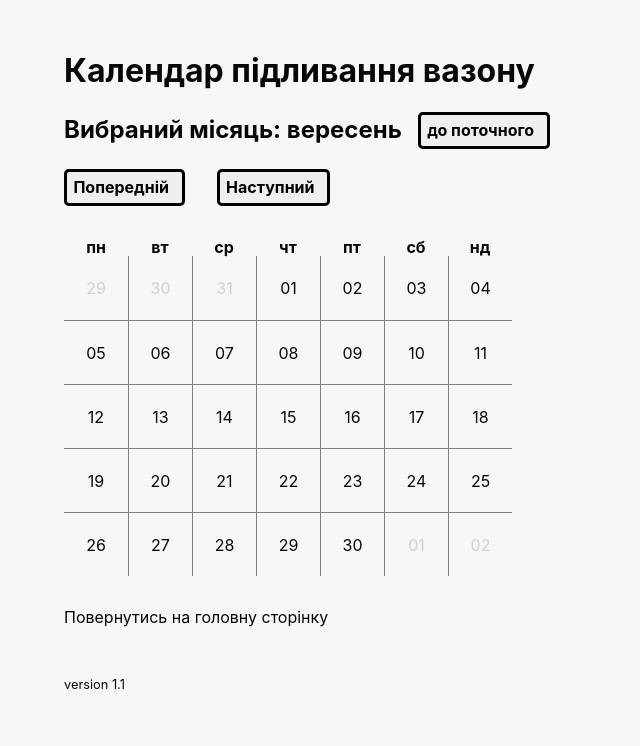
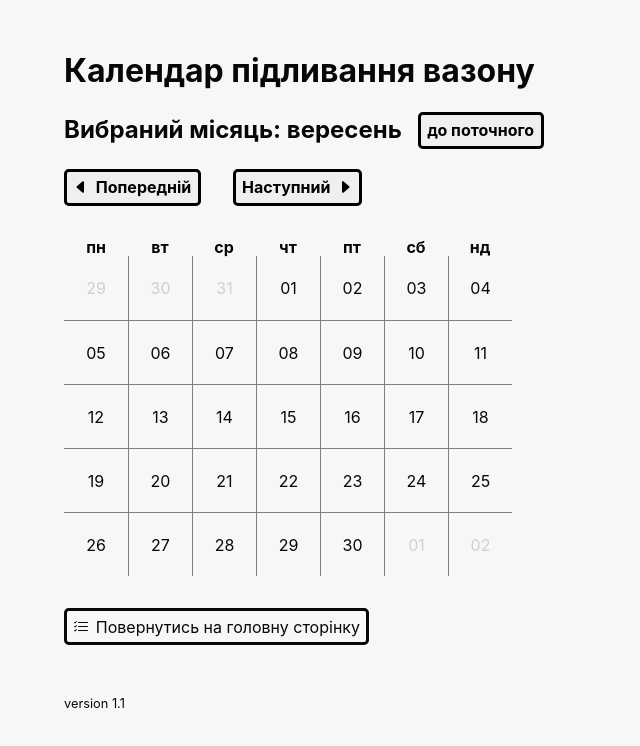
Before and after one commit to glaring-brush/watering_plant, a Next.js app: page /calendar in a window 1280 px wide. Shown: the top 746 px of the page, without its empty margins (0-640 px from the left). Built offline with nearby package versions, Linux system fonts and the light colour scheme.

Commit message:
More icons)

```diff
--- /dev/null
+++ b/components/icons/CaretLeftFill.jsx
@@ -0,0 +1,24 @@
+// The MIT License (MIT)
+
+// Copyright (c) 2019-2021 The Bootstrap Authors
+
+// Permission is hereby granted, free of charge, to any person obtaining a copy of this software and associated documentation files (the "Software"), to deal in the Software without restriction, including without limitation the rights to use, copy, modify, merge, publish, distribute, sublicense, and/or sell copies of the Software, and to permit persons to whom the Software is furnished to do so, subject to the following conditions:
+
+// The above copyright notice and this permission notice shall be included in all copies or substantial portions of the Software.
+
+// THE SOFTWARE IS PROVIDED "AS IS", WITHOUT WARRANTY OF ANY KIND, EXPRESS OR IMPLIED, INCLUDING BUT NOT LIMITED TO THE WARRANTIES OF MERCHANTABILITY, FITNESS FOR A PARTICULAR PURPOSE AND NONINFRINGEMENT. IN NO EVENT SHALL THE AUTHORS OR COPYRIGHT HOLDERS BE LIABLE FOR ANY CLAIM, DAMAGES OR OTHER LIABILITY, WHETHER IN AN ACTION OF CONTRACT, TORT OR OTHERWISE, ARISING FROM, OUT OF OR IN CONNECTION WITH THE SOFTWARE OR THE USE OR OTHER DEALINGS IN THE SOFTWARE.
+
+export default function CaretLeftFill({ width = 24, height = 24, fill = 'currentColor' }) {
+  return (
+    <svg
+      width={width}
+      height={height}
+      viewBox="0 0 16 16"
+      preserveAspectRatio="none"
+      fill={fill}
+      xmlns="http://www.w3.org/2000/svg"
+    >
+      <path d="m3.86 8.753 5.482 4.796c.646.566 1.658.106 1.658-.753V3.204a1 1 0 0 0-1.659-.753l-5.48 4.796a1 1 0 0 0 0 1.506z" />
+    </svg>
+  );
+}
--- /dev/null
+++ b/components/icons/CaretRightFill.jsx
@@ -0,0 +1,24 @@
+// The MIT License (MIT)
+
+// Copyright (c) 2019-2021 The Bootstrap Authors
+
+// Permission is hereby granted, free of charge, to any person obtaining a copy of this software and associated documentation files (the "Software"), to deal in the Software without restriction, including without limitation the rights to use, copy, modify, merge, publish, distribute, sublicense, and/or sell copies of the Software, and to permit persons to whom the Software is furnished to do so, subject to the following conditions:
+
+// The above copyright notice and this permission notice shall be included in all copies or substantial portions of the Software.
+
+// THE SOFTWARE IS PROVIDED "AS IS", WITHOUT WARRANTY OF ANY KIND, EXPRESS OR IMPLIED, INCLUDING BUT NOT LIMITED TO THE WARRANTIES OF MERCHANTABILITY, FITNESS FOR A PARTICULAR PURPOSE AND NONINFRINGEMENT. IN NO EVENT SHALL THE AUTHORS OR COPYRIGHT HOLDERS BE LIABLE FOR ANY CLAIM, DAMAGES OR OTHER LIABILITY, WHETHER IN AN ACTION OF CONTRACT, TORT OR OTHERWISE, ARISING FROM, OUT OF OR IN CONNECTION WITH THE SOFTWARE OR THE USE OR OTHER DEALINGS IN THE SOFTWARE.
+
+export default function CaretRightFill({ width = 24, height = 24, fill = 'currentColor' }) {
+  return (
+    <svg
+      width={width}
+      height={height}
+      viewBox="0 0 16 16"
+      preserveAspectRatio="none"
+      fill={fill}
+      xmlns="http://www.w3.org/2000/svg"
+    >
+      <path d="m12.14 8.753-5.482 4.796c-.646.566-1.658.106-1.658-.753V3.204a1 1 0 0 1 1.659-.753l5.48 4.796a1 1 0 0 1 0 1.506z" />
+    </svg>
+  );
+}
--- /dev/null
+++ b/components/icons/ListChecked.jsx
@@ -0,0 +1,27 @@
+// The MIT License (MIT)
+
+// Copyright (c) 2019-2021 The Bootstrap Authors
+
+// Permission is hereby granted, free of charge, to any person obtaining a copy of this software and associated documentation files (the "Software"), to deal in the Software without restriction, including without limitation the rights to use, copy, modify, merge, publish, distribute, sublicense, and/or sell copies of the Software, and to permit persons to whom the Software is furnished to do so, subject to the following conditions:
+
+// The above copyright notice and this permission notice shall be included in all copies or substantial portions of the Software.
+
+// THE SOFTWARE IS PROVIDED "AS IS", WITHOUT WARRANTY OF ANY KIND, EXPRESS OR IMPLIED, INCLUDING BUT NOT LIMITED TO THE WARRANTIES OF MERCHANTABILITY, FITNESS FOR A PARTICULAR PURPOSE AND NONINFRINGEMENT. IN NO EVENT SHALL THE AUTHORS OR COPYRIGHT HOLDERS BE LIABLE FOR ANY CLAIM, DAMAGES OR OTHER LIABILITY, WHETHER IN AN ACTION OF CONTRACT, TORT OR OTHERWISE, ARISING FROM, OUT OF OR IN CONNECTION WITH THE SOFTWARE OR THE USE OR OTHER DEALINGS IN THE SOFTWARE.
+
+export default function ListChecked({ width = 24, height = 24, fill = 'currentColor' }) {
+  return (
+    <svg
+      width={width}
+      height={height}
+      viewBox="0 0 16 16"
+      preserveAspectRatio="none"
+      fill={fill}
+      xmlns="http://www.w3.org/2000/svg"
+    >
+      <path
+        fillRule="evenodd"
+        d="M5 11.5a.5.5 0 0 1 .5-.5h9a.5.5 0 0 1 0 1h-9a.5.5 0 0 1-.5-.5zm0-4a.5.5 0 0 1 .5-.5h9a.5.5 0 0 1 0 1h-9a.5.5 0 0 1-.5-.5zm0-4a.5.5 0 0 1 .5-.5h9a.5.5 0 0 1 0 1h-9a.5.5 0 0 1-.5-.5zM3.854 2.146a.5.5 0 0 1 0 .708l-1.5 1.5a.5.5 0 0 1-.708 0l-.5-.5a.5.5 0 1 1 .708-.708L2 3.293l1.146-1.147a.5.5 0 0 1 .708 0zm0 4a.5.5 0 0 1 0 .708l-1.5 1.5a.5.5 0 0 1-.708 0l-.5-.5a.5.5 0 1 1 .708-.708L2 7.293l1.146-1.147a.5.5 0 0 1 .708 0zm0 4a.5.5 0 0 1 0 .708l-1.5 1.5a.5.5 0 0 1-.708 0l-.5-.5a.5.5 0 0 1 .708-.708l.146.147 1.146-1.147a.5.5 0 0 1 .708 0z"
+      />
+    </svg>
+  );
+}
--- a/pages/calendar.jsx
+++ b/pages/calendar.jsx
@@ -1,4 +1,7 @@
 import MainLayout from '../components/MainLayout/MainLayout';
+import CaretLeftFill from '../components/icons/CaretLeftFill';
+import CaretRightFill from '../components/icons/CaretRightFill';
+import ListChecked from '../components/icons/ListChecked';
 import styles from '../styles/Home.module.css';
 import dayjs from 'dayjs';
 import 'dayjs/locale/uk';
@@ -47,6 +50,25 @@ function generateDateRange(startDate, endDate) {
   return dateRange;
 }
 
+function IconSpacer() {
+  return <div className={styles.IconSpacer}></div>;
+}
+
+function CalendarNavigationButton({ onClick = () => {}, isLoading, children, icon, direction = 'ltr' }) {
+  return (
+    <button
+      type="button"
+      onClick={onClick}
+      style={{ direction }}
+      className={`${styles.CalendarNavigationButton} ${isLoading ? 'animated' : ''}`}
+    >
+      {icon}
+      <IconSpacer />
+      {children}
+    </button>
+  );
+}
+
 export default function CalendarPage({ date }) {
   const router = useRouter();
 
@@ -87,20 +109,22 @@ export default function CalendarPage({ date }) {
             </button>
           </h2>
           <div className={styles.CalendarNavigationButtons}>
-            <button
-              type="button"
+            <CalendarNavigationButton
               onClick={() => router.replace({ query: { date: formatQueryDate(firstDayOfPreviousMonth) } })}
-              className={`${styles.CalendarNavigationButton} ${isMonthLoading ? 'animated' : ''}`}
+              isLoading={isMonthLoading}
+              icon={<CaretLeftFill width="1em" height="1em" />}
+              direction="ltr"
             >
               Попередній
-            </button>
-            <button
-              type="button"
+            </CalendarNavigationButton>
+            <CalendarNavigationButton
               onClick={() => router.replace({ query: { date: formatQueryDate(firstDayOfNextMonth) } })}
-              className={`${styles.CalendarNavigationButton} ${isMonthLoading ? 'animated' : ''}`}
+              isLoading={isMonthLoading}
+              icon={<CaretRightFill width="1em" height="1em" />}
+              direction="rtl"
             >
               Наступний
-            </button>
+            </CalendarNavigationButton>
           </div>
           <div className={styles.Calendar}>
             {dateRange.slice(0, 7).map((date) => (
@@ -123,7 +147,11 @@ export default function CalendarPage({ date }) {
             ))}
           </div>
           <Link href="/">
-            <a>Повернутись на головну сторінку</a>
+            <a className={styles.CalendarBackToMainPageLink}>
+              <ListChecked width="1em" height="1em" />
+              <IconSpacer />
+              Повернутись на головну сторінку
+            </a>
           </Link>
         </main>
       </MainLayout>
--- a/pages/index.jsx
+++ b/pages/index.jsx
@@ -142,7 +142,7 @@ export default function IndexPage() {
                 <a className={styles.CalendarLink}>
                   ({weekStart.format(isRangeInSameMonth ? 'D' : 'D MMMM')} - {weekEnd.format('D MMMM')})
                   <span className={styles.CalendarLinkIcon}>
-                    <CalendarIcon width="1.2em" height="1.2em" />
+                    <CalendarIcon width="1em" height="1em" />
                   </span>
                 </a>
               </Link>
--- a/styles/Home.module.css
+++ b/styles/Home.module.css
@@ -60,12 +60,11 @@
   border: 3px solid;
   border-radius: 0.3em;
   padding: 0.4em 0.4em;
-  padding-right: 0.8em;
   width: fit-content;
   font-weight: bold;
   font-size: 1rem;
-  justify-content: center;
-  align-content: center;
+  align-items: center;
+  justify-content: flex-start;
 }
 
 .CalendarNavigationButtonReset {
@@ -110,3 +109,16 @@
   border-left: 1px solid var(--calendar-grid-color);
   border-top: 1px solid var(--calendar-grid-color);
 }
+
+.IconSpacer {
+  min-width: 0.4em;
+}
+
+.CalendarBackToMainPageLink {
+  display: flex;
+  align-items: center;
+  padding: 0.4em;
+  border-radius: 0.3em;
+  border: 3px solid;
+  width: fit-content;
+}
```
